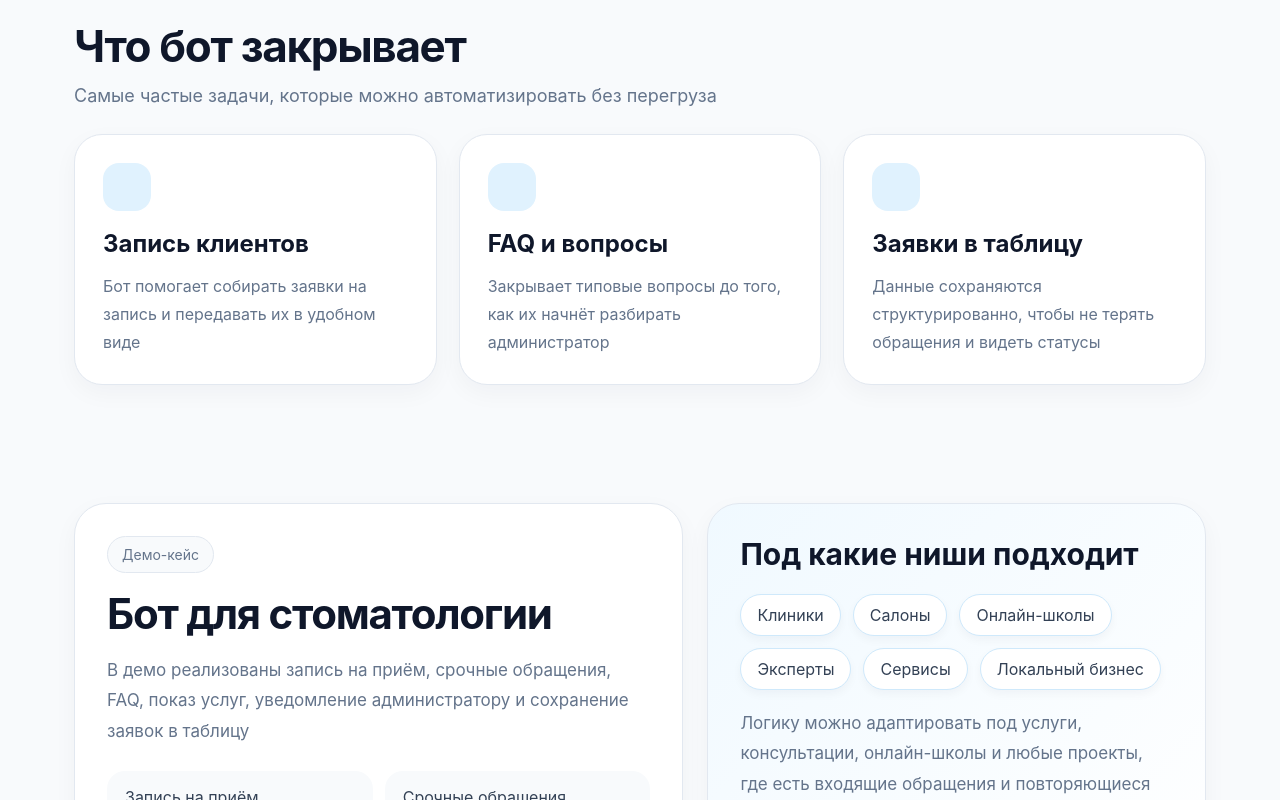
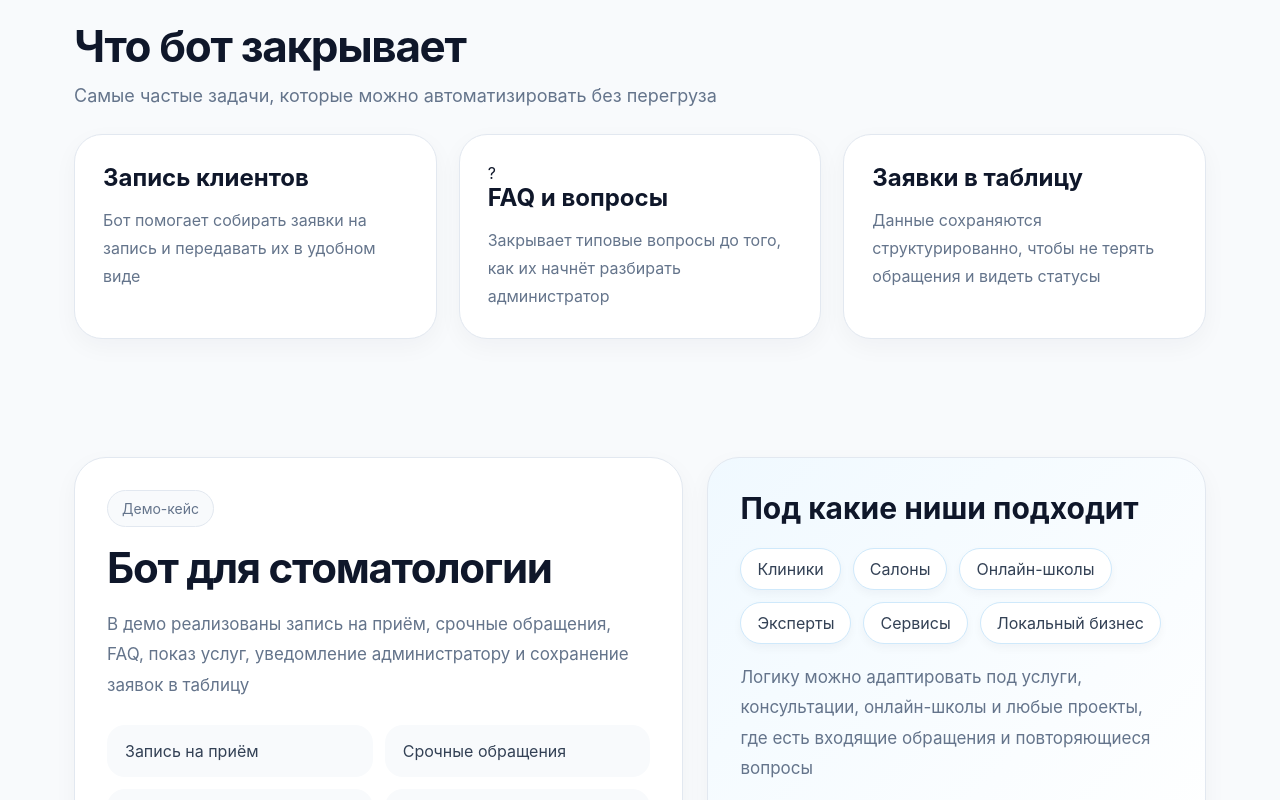
Before and after one commit to yvngfloyd/bot_landing, a React (Vite) app: page / in a window 1280 px wide. Shown: the part 780-1580 px from the top of the page. Built offline with nearby package versions, Linux system fonts and the light colour scheme.

Commit message:
Update App.jsx

```diff
--- a/App.jsx
+++ b/App.jsx
@@ -8,18 +8,67 @@ export default function App() {
     }
   }
 
+  const renderCardVisual = (type) => {
+    if (type === 'calendar') {
+      return (
+        <div className="info-visual info-visual-calendar">
+          <div className="calendar-top"></div>
+          <div className="calendar-body">
+            <span></span>
+            <span></span>
+            <span></span>
+            <span></span>
+          </div>
+        </div>
+      )
+    }
+
+    if (type === 'chat') {
+      return (
+        <div className="info-visual info-visual-chat">
+          <div className="chat-bubble big">?</div>
+          <div className="chat-bubble small"></div>
+        </div>
+      )
+    }
+
+    if (type === 'table') {
+      return (
+        <div className="info-visual info-visual-table">
+          <div className="table-row">
+            <span></span>
+            <span></span>
+          </div>
+          <div className="table-row">
+            <span></span>
+            <span></span>
+          </div>
+          <div className="table-row">
+            <span></span>
+            <span></span>
+          </div>
+        </div>
+      )
+    }
+
+    return <div className="info-icon"></div>
+  }
+
   const cards = [
     {
       title: 'Запись клиентов',
       text: 'Бот помогает собирать заявки на запись и передавать их в удобном виде',
+      type: 'calendar',
     },
     {
       title: 'FAQ и вопросы',
       text: 'Закрывает типовые вопросы до того, как их начнёт разбирать администратор',
+      type: 'chat',
     },
     {
       title: 'Заявки в таблицу',
       text: 'Данные сохраняются структурированно, чтобы не терять обращения и видеть статусы',
+      type: 'table',
     },
   ]
 
@@ -115,7 +164,7 @@ export default function App() {
             <div className="cards-grid">
               {cards.map((card) => (
                 <div className="info-card" key={card.title}>
-                  <div className="info-icon"></div>
+                  {renderCardVisual(card.type)}
                   <h3>{card.title}</h3>
                   <p>{card.text}</p>
                 </div>
```
